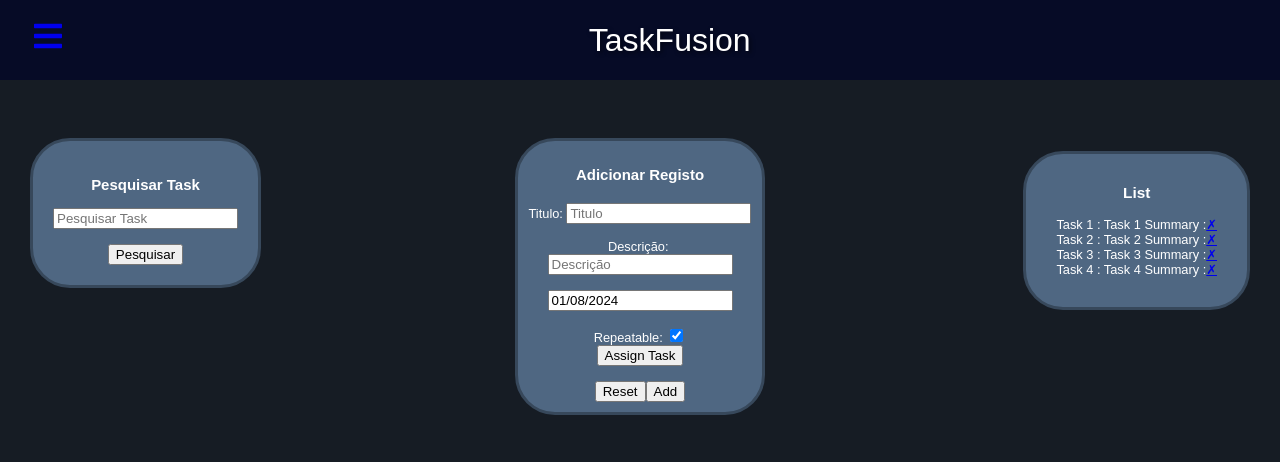
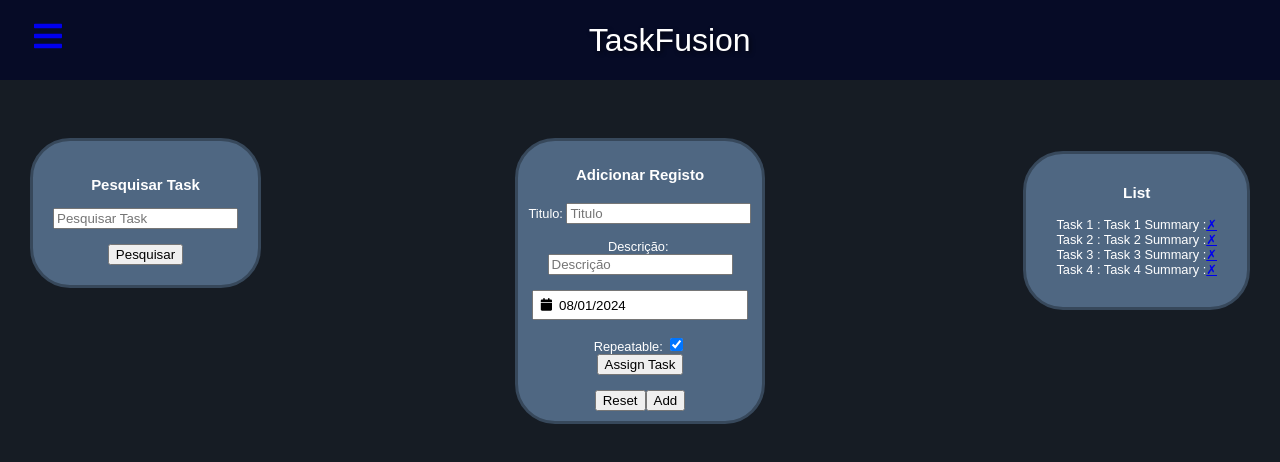
Before and after one commit to Goncalves745/TaskFusion, a React (Create React App) app: page /Grupos in a window 1280 px wide. Shown: the top 462 px of the page. Built offline with nearby package versions, Linux system fonts and the light colour scheme.

Commit message:
Date picker aparece na lista

```diff
--- a/package.json
+++ b/package.json
@@ -6,6 +6,7 @@
     "@testing-library/jest-dom": "^5.17.0",
     "@testing-library/react": "^13.4.0",
     "@testing-library/user-event": "^13.5.0",
+    "dateformat": "^5.0.3",
     "datepicker": "^0.0.0",
     "react": "^18.2.0",
     "react-datepicker": "^4.25.0",
--- a/src/DatePicker.js
+++ b/src/DatePicker.js
@@ -8,7 +8,11 @@ export default function DateApp({func}){
     return(
     <div className="DateApp">
         <DatePicker
-        selected={selectedDate} onChange={date => {setSelectedDate(date) ; func(date)}} placeholderText="Mes/Dia/Ano"/>
+        showIcon
+        dateFormat="dd/MM/yyyy"
+        selected={selectedDate}
+        onChange={date => {setSelectedDate(date) ; func(date)}}
+        placeholderText="Dia/Mes/Ano"/>
     </div>
     )
 }
--- a/src/Estado.js
+++ b/src/Estado.js
@@ -3,6 +3,7 @@ import './App.css';
 import { BrowserRouter as Router, Route, Routes } from "react-router-dom";
 import { useState, useEffect } from "react";
 import DatePicker from './DatePicker';
+import dateFormat from 'dateformat';
 
 export default function Estado() {
     const [articles, setArticles] = useState([
@@ -11,24 +12,28 @@ export default function Estado() {
           title: "Task 1",
           summary: "Task 1 Summary",
           display: "none",
+          date : null,
         },
         {
           id: 2,
           title: "Task 2",
           summary: "Task 2 Summary",
           display: "none",
+          date : null,
         },
         {
           id: 3,
           title: "Task 3",
           summary: "Task 3 Summary",
           display: "none",
+          date : null,
         },
         {
           id: 4,
           title: "Task 4",
           summary: "Task 4 Summary",
           display: "none",
+          date : null,
         },
     ]);
 
@@ -37,7 +42,7 @@ export default function Estado() {
       }, [articles]);
 
 
-    function handleSubmit(event){
+    function handleSubmit(event, date){
         event.preventDefault();
 
         const form = event.target;
@@ -49,6 +54,7 @@ export default function Estado() {
                 title: formData.get('regTitle'),
                 summary: formData.get('regSum'),
                 display: "none",
+                date: dateFormat(date, "dd, mmm, yyyy"),
             },
         ];
 
@@ -69,7 +75,9 @@ export default function Estado() {
     }
 
     function onClickRemove(id){
-        alert(id);
+        alert(id + " Deletado!");
+        const arr = articles.filter((a) => a.id !== id);
+        setArticles(arr);
     }
 
     function test(date) {
@@ -89,7 +97,7 @@ export default function Estado() {
             <h1>List</h1>
             <br/>
             {data.map((i) => (
-                <li key={i.id}>{i.title} : {i.summary} :
+                <li key={i.id}>{i.title} : {i.summary} {i.date}:
                     <a
                         href={`#${i.id}`}
                         title="Remover"
--- a/src/GrupoEstado.js
+++ b/src/GrupoEstado.js
@@ -1,6 +1,7 @@
 import './App.css';
 import { useState, useEffect } from "react";
 import DatePicker from './DatePicker';
+import dateFormat from 'dateformat';
 
 export default function GrupoEstado(){
     const [articles, setArticles] = useState([
@@ -33,7 +34,7 @@ export default function GrupoEstado(){
         setData(articles);
       }, [articles]);
 
-      function handleSubmit(event){
+      function handleSubmit(event, date){
         event.preventDefault();
 
         const form = event.target;
@@ -45,6 +46,7 @@ export default function GrupoEstado(){
                 title: formData.get('regTitle'),
                 summary: formData.get('regSum'),
                 display: "none",
+                date: dateFormat(date, "dd, mmm, yyyy"),
             },
         ];
 
@@ -65,7 +67,9 @@ export default function GrupoEstado(){
           setData(arr);
       }
       function onClickRemove(id){
-        alert(id);
+        alert(id + " Deletado!");
+        const arr = articles.filter((a) => a.id !== id);
+        setArticles(arr);
     }
 
     function test(date) {
@@ -85,7 +89,7 @@ export default function GrupoEstado(){
             <h1>List</h1>
             <br/>
             {data.map((i) => (
-                <li key={i.id}>{i.title} : {i.summary} :
+                <li key={i.id}>{i.title} : {i.summary} {i.date} :
                     <a
                         href={`#${i.id}`}
                         title="Remover"
```
Also changed, not shown: 1 other file (tests, documents, lock files or other folders).
